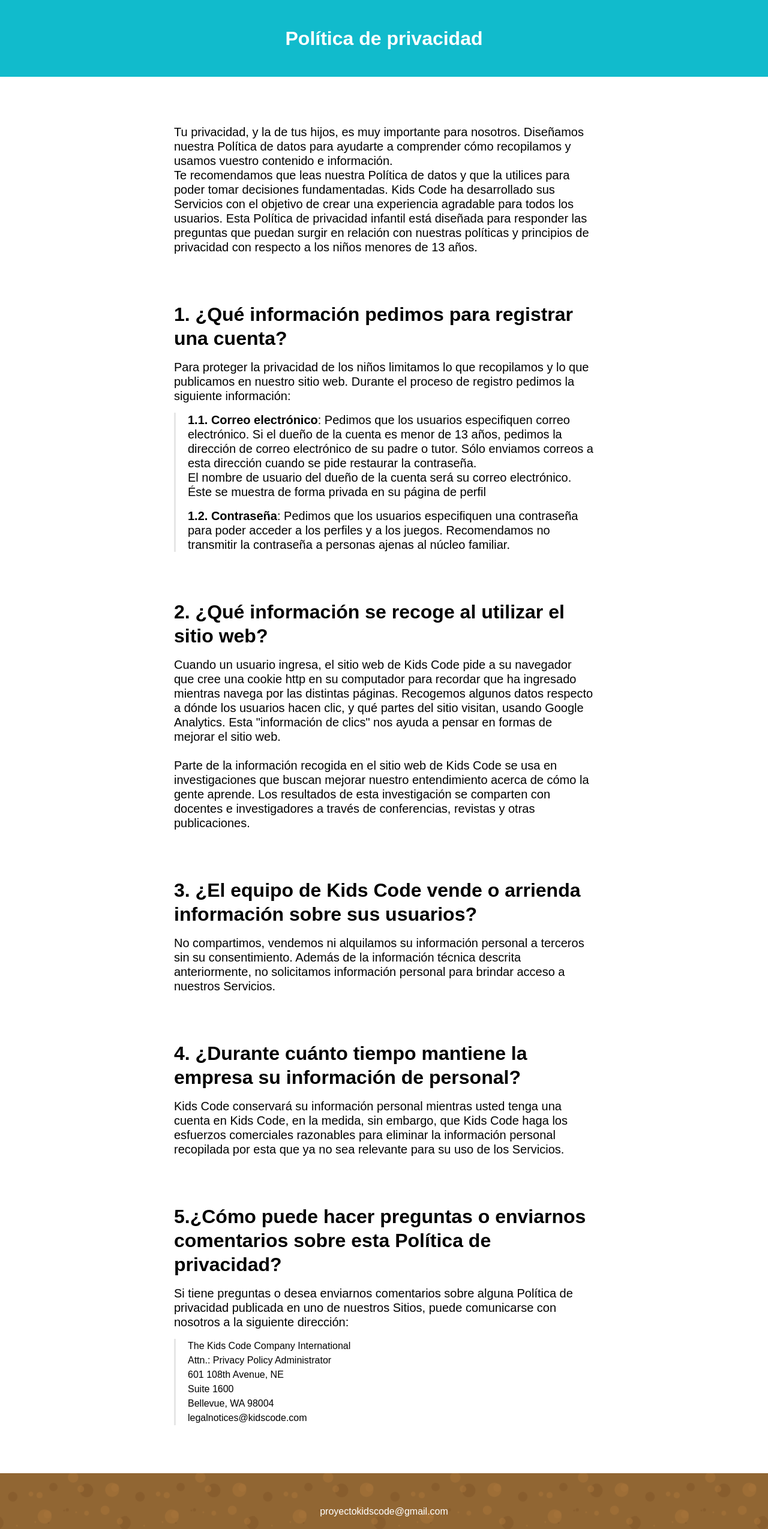
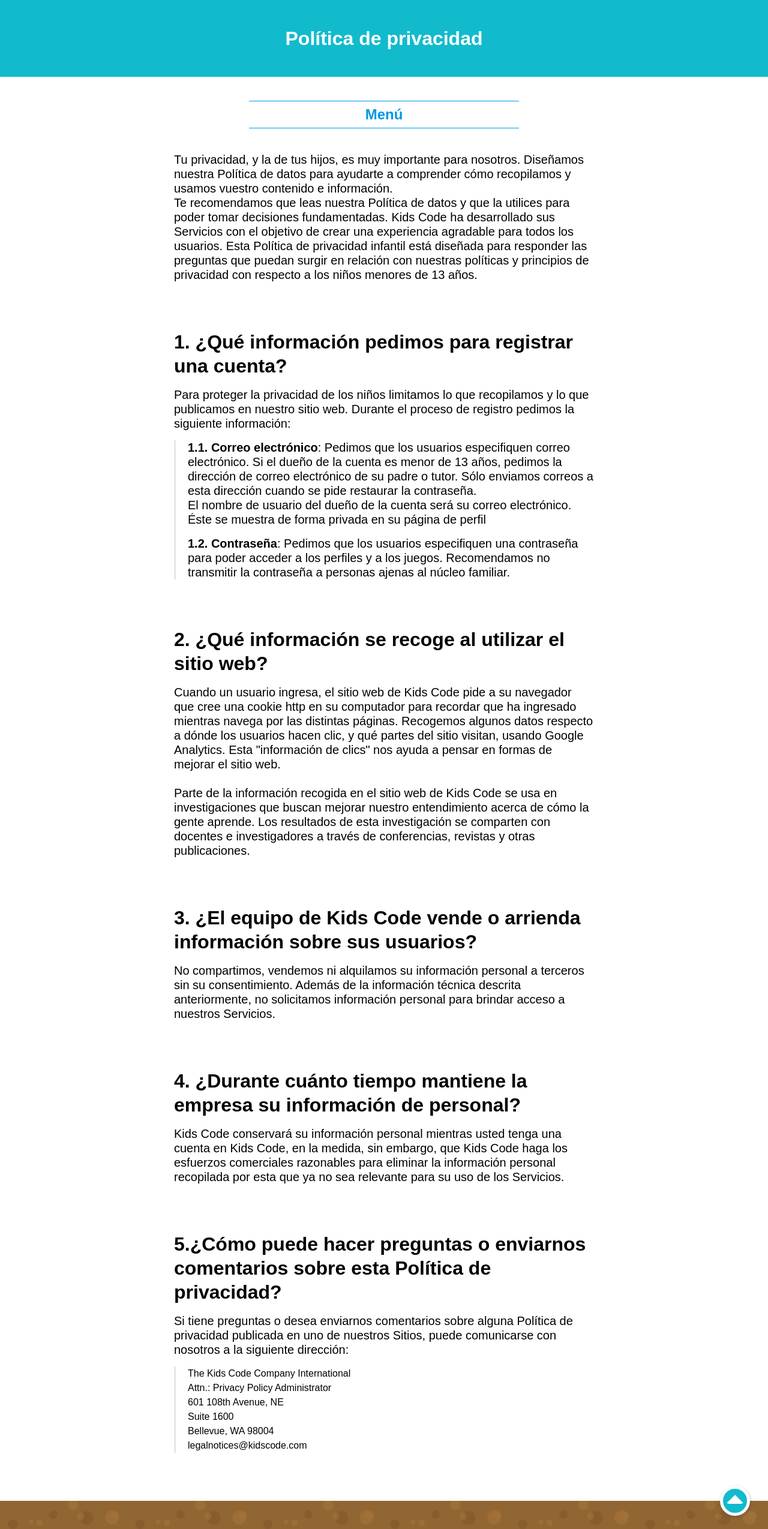
Before and after one commit to silviajboo/kidscode, a plain HTML site: page dist/terms-conditions.html in a window 1280 px wide. Shown: the top 2549 px of the page at 60% size. Drawn offline with nearby package versions, Linux system fonts and the light colour scheme.

Commit message:
menu and back-to-top-btn added - img remaining

```diff
--- a/dist/terms-conditions.html
+++ b/dist/terms-conditions.html
@@ -13,14 +13,29 @@
 <body>
 
     <!-- Introducción -->
-    <header>
+    <header id="top">
         <h1 class="page-header">Política de privacidad</h1>
+
+        <!-- Menú auxiliar -->
+    <ul class="accordion">
+        <ul class="inner" id="container">
+            <a href="#p1"><li class="accordion-li">1. ¿Qué información pedimos para registrar una cuenta?</li></a>
+            <a href="#p2"><li class="accordion-li">2. ¿Qué información se recoge al utilizar el sitio web?</li></a>
+            <a href="#p3"><li class="accordion-li">3. ¿El equipo de Kids Code vende o arrienda información sobre sus usuarios?</li></a>
+            <a href="#p4"><li class="accordion-li">4. ¿Durante cuánto tiempo mantiene la empresa su información de personal?</li></a>
+            <a href="#p5"><li class="accordion-li">5. ¿Cómo puede hacer preguntas o enviarnos comentarios sobre esta Política de privacidad?</li></a>
+        </ul>
+
+    <button class="port-btn-seemore toggle"id="seemore" href="#" ></button>
+    </ul>
+
+        <!-- Texto -->
         <p class="terms-sections">Tu privacidad, y la de tus hijos, es muy importante para nosotros. Diseñamos nuestra Política de datos para ayudarte a comprender cómo recopilamos y usamos vuestro contenido e información.<br>
         Te recomendamos que leas nuestra Política de datos y que la utilices para poder tomar decisiones fundamentadas. Kids Code ha desarrollado sus Servicios con el objetivo de crear una experiencia agradable para todos los usuarios. Esta Política de privacidad infantil está diseñada para responder las preguntas que puedan surgir en relación con nuestras políticas y principios de privacidad con respecto a los niños menores de 13 años.</p>
     </header>
 
     <!-- Sección 1 -->
-    <section class="terms-sections">
+    <section class="terms-sections" id="p1">
         <header>
             <h2>1. ¿Qué información pedimos para registrar una cuenta?</h2>
         </header>
@@ -39,7 +54,7 @@
     </section>
 
     <!-- Sección 2 -->
-    <section class="terms-sections">
+    <section class="terms-sections" id="p2">
         <header><h2>2. ¿Qué información se recoge al utilizar el sitio web?</h2></header>
         <article>
             <p>Cuando un usuario ingresa, el sitio web de Kids Code pide a su navegador que cree una cookie http en su computador para recordar que ha ingresado mientras navega por las distintas páginas. Recogemos algunos datos respecto a dónde los usuarios hacen clic, y qué partes del sitio visitan, usando Google Analytics. Esta "información de clics" nos ayuda a pensar en formas de mejorar el sitio web.<br><br>
@@ -48,19 +63,19 @@
     </section>
 
     <!-- Sección 3 -->
-    <section class="terms-sections">
+    <section class="terms-sections" id="p3">
         <header><h2>3. ¿El equipo de Kids Code vende o arrienda información sobre sus usuarios?</h2></header>
         <p>No compartimos, vendemos ni alquilamos su información personal a terceros sin su consentimiento. Además de la información técnica descrita anteriormente, no solicitamos información personal para brindar acceso a nuestros Servicios.</p>
     </section>
 
     <!-- Sección 4 -->
-    <section class="terms-sections">
+    <section class="terms-sections" id="p4">
         <header><h2>4. ¿Durante cuánto tiempo mantiene la empresa su información de personal?</h2></header>
         <p>Kids Code conservará su información personal mientras usted tenga una cuenta en Kids Code, en la medida, sin embargo, que Kids Code haga los esfuerzos comerciales razonables para eliminar la información personal recopilada por esta que ya no sea relevante para su uso de los Servicios.</p>
     </section>
 
     <!-- Sección 5 -->
-    <section class="terms-sections">
+    <section class="terms-sections" id="p5">
         <header><h2>5.¿Cómo puede hacer preguntas o enviarnos comentarios sobre esta Política de privacidad?</h2></header>
         <article><p>Si tiene preguntas o desea enviarnos comentarios sobre alguna Política de privacidad publicada en uno de nuestros Sitios, puede comunicarse con nosotros a la siguiente dirección:</p>
         <ol class="ol">
@@ -76,6 +91,10 @@
         </article>
     </section>
 
+    <div class="arrow-container">
+        <a href="#top" class="arrow-up"></a>
+    </div>
+
     <footer>
     <!--FOOTER de la página-->
 
@@ -85,5 +104,12 @@
     </div>
     </footer>
 
+    <!--JS de Acordeon-->
+    <script src="https://ajax.googleapis.com/ajax/libs/jquery/1.12.0/jquery.min.js"></script>
+    <script src="js/accordeon.js"></script>
+    <script src="js/Smooth.js"></script>
+    <script src="https://ajax.googleapis.com/ajax/libs/jquery/1.12.0/jquery.min.js"></script>
+
+
 </body>
 </html>
--- /dev/null
+++ b/src/scss/layout/_accordeon.scss
@@ -0,0 +1,55 @@
+/*Opciones*/
+.accordion {
+    width: 90%;
+    max-width: 450px;
+    text-align: center;
+    margin: auto;
+    margin-top: -40px;
+    margin-bottom: 40px;
+    border-top: 1px solid $secondaryColorBgBlue3;
+    border-bottom: 1px solid $secondaryColorBgBlue3;
+}
+.accordion:hover {
+    border-top: 1px solid $primaryColorBgGreen;
+    border-bottom: 1px solid $primaryColorBgGreen;
+
+}
+.inner {
+  overflow: hidden;
+  display: none;
+}
+.inner.show {
+  display: block;
+}
+.toggle {
+  display: block;
+  transition: background .3s ease;
+}
+.accordion-li {
+    padding: 20px;
+    text-align: left;
+
+}
+
+
+/*Botón*/
+.port-btn-seemore {
+    display:inline-block;
+	font-weight: 700;
+	text-decoration: none;
+	color: $secondaryColorBgBlue3;
+    background-color: white;
+    border: 0;
+	font-size: 1.5rem;
+    padding: 10px;
+}
+.port-btn-seemore:hover {
+    color:$primaryColorBgGreen;
+
+}
+.port-btn-seemore:before {
+    content: "Menú";
+}
+.port-btn-seeless:before {
+    content: "Cerrar";
+}
--- a/src/scss/layout/_lightbox.scss
+++ b/src/scss/layout/_lightbox.scss
@@ -11,7 +11,6 @@
 	left: 0;
 	right: 0;
 	margin: auto;
-    }
 }
 
 .lightbox-header {
--- a/src/scss/layout/_terms-conditions.scss
+++ b/src/scss/layout/_terms-conditions.scss
@@ -19,3 +19,28 @@
     padding-left: 20px;
     font-family: 'Montserrat', sans-serif;
 }
+
+.arrow-up {
+    width: 0;
+    height: 0;
+    border-left: 15px solid transparent;
+    border-right: 15px solid transparent;
+    border-bottom: 15px solid white;
+    border-radius: 5px;
+    position: relative;
+    top: -10px;
+
+}
+
+.arrow-container {
+    width: 50px;
+    height: 50px;
+    background-color: $primaryColorBgBlue;
+    text-align: center;
+    border-radius: 100%;
+    position: absolute;
+    border: 5px solid white;
+    box-shadow: $shadow;
+    right: 30px;
+    margin-top: -25px;
+}
--- a/src/scss/layout/_typography.scss
+++ b/src/scss/layout/_typography.scss
@@ -11,6 +11,7 @@
 
 a{
     text-decoration: none;
+    color: black;
 }
 
 /*typography*/
--- a/src/scss/terms-style.scss
+++ b/src/scss/terms-style.scss
@@ -14,3 +14,4 @@
 @import 'layout/terms-conditions';
 @import 'layout/forms';
 @import 'layout/lightbox';
+@import 'layout/accordeon'
```
Also changed, not shown: src/terms-conditions.html (+32 -6 lines), dist/css/terms-style.css, src/scss/terms-style.css, 2 other files.
